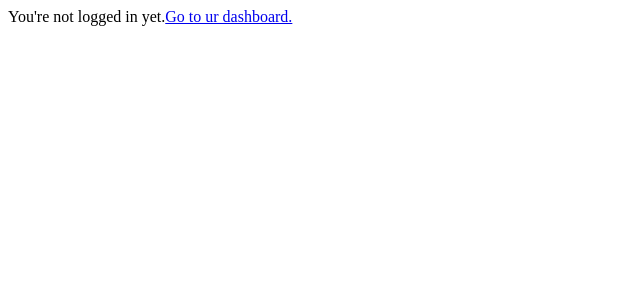
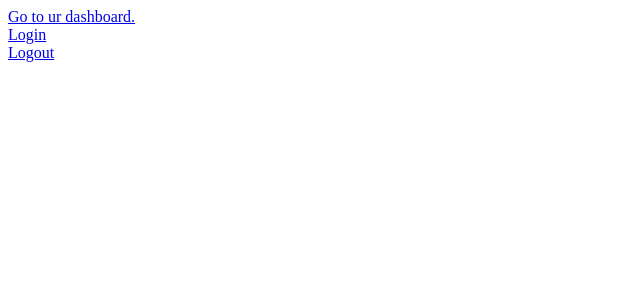
Before and after one commit to bryanyanay/power-transfer-app, a Next.js app: page / in a window 1280 px wide. Shown: the top 300 px of the page, without its empty margins (0-640 px from the left). Built offline with nearby package versions, Linux system fonts and the light colour scheme; no server answers.

Commit message:
Complete quickstart tutorial

```diff
--- /dev/null
+++ b/components/login.tsx
@@ -0,0 +1,6 @@
+
+export default function Login() {
+  return (
+    <a href="/api/auth/login">Login</a> // auth0 docs say not to wrap it in Link component since this is an API route and not a normal page
+  )
+}
--- /dev/null
+++ b/components/logout.tsx
@@ -0,0 +1,5 @@
+
+
+export default function Logout() {
+  return <a href="/api/auth/logout">Logout</a>;
+}
--- /dev/null
+++ b/components/profile.tsx
@@ -0,0 +1,23 @@
+import React from 'react';
+import { useUser } from '@auth0/nextjs-auth0';
+
+export default function Profile() {
+  const { user, error, isLoading } = useUser(); // i believe under the hood userUser sends HTTP get to /api/auth/me
+
+  if (isLoading) return <div>Loading...</div>;
+  if (error) return <div>{error.message}</div>;
+
+  // i think user && tests whether the user has been authenticated or not??
+  // it seems that if we're not authenticated yet user is undefined (falsey), but if we are, user is an object with all the profile info
+  return (
+    user && (
+      <div>
+        <img src={user.picture} alt={user.name} />
+        <h2>{user.name}</h2>
+        <p>{user.email}</p>
+      </div>
+    )
+  );
+  /*
+  */
+}
--- /dev/null
+++ b/pages/_app.tsx
@@ -0,0 +1,12 @@
+import React from 'react';
+import { UserProvider } from '@auth0/nextjs-auth0';
+
+import { AppProps } from 'next/app';
+
+export default function App({ Component, pageProps }: AppProps) {
+  return (
+    <UserProvider>
+      <Component {...pageProps} />
+    </UserProvider>
+  );
+}
--- a/pages/index.tsx
+++ b/pages/index.tsx
@@ -1,11 +1,17 @@
 import Link from 'next/link';
+import Login from '../components/login';
+import Logout from '../components/logout';
+import Profile from '../components/profile';
 
 export default function LogIn() {
   return (
-    <div>You're not logged in yet.
+    <div>
       <Link href='/dashboard'>
         <a>Go to ur dashboard.</a>
-      </Link>
+      </Link> <br/>
+      <Login /> <br/>
+      <Logout /> <br/>
+      <Profile/>
     </div>
   );
 }
```
Also changed, not shown: pages/api/auth/[...auth0].ts (added, +10 -0 lines).
